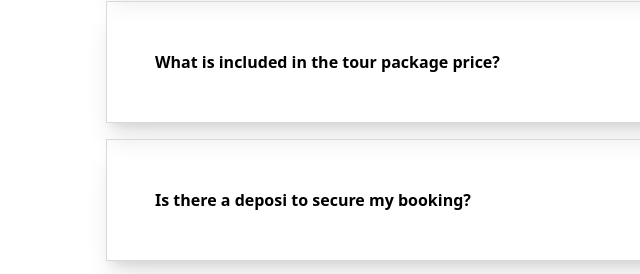
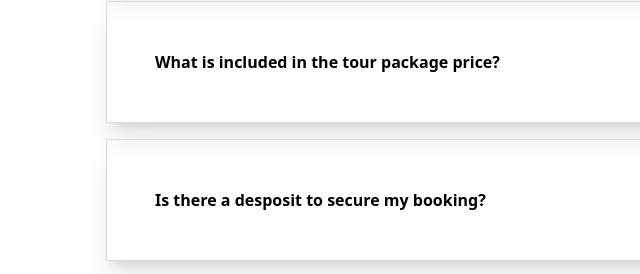
Before and after one commit to 06adventures/06Adventures, a website: page docs/index.html in a window 1280 px wide. Shown: the part 4853-5127 px from the top of the page, 54-694 px from the left. Drawn offline with nearby package versions, Linux system fonts and the light colour scheme.

```diff
--- a/docs/index.html
+++ b/docs/index.html
@@ -1244,7 +1244,7 @@
 
         <details class="group border border-lightgray shadow-xl overflow-hidden transition-all duration-300">
         <summary class="cursor-pointer px-5 md:px-8 lg:px-10 xl:px-12 py-5 md:py-8 lg:py-10 xl:py-12 font-bold flex justify-between items-center transition">
-            <span>Is there a deposi to secure my booking?</span>
+            <span>Is there a desposit to secure my booking?</span>
             <svg class="w-5 h-5 text-gray-500 transform transition-transform duration-300 group-open:rotate-180" fill="none" stroke="currentColor" stroke-width="2" viewBox="0 0 24 24">
             <path stroke-linecap="round" stroke-linejoin="round" d="M19 9l-7 7-7-7" />
             </svg>
```
